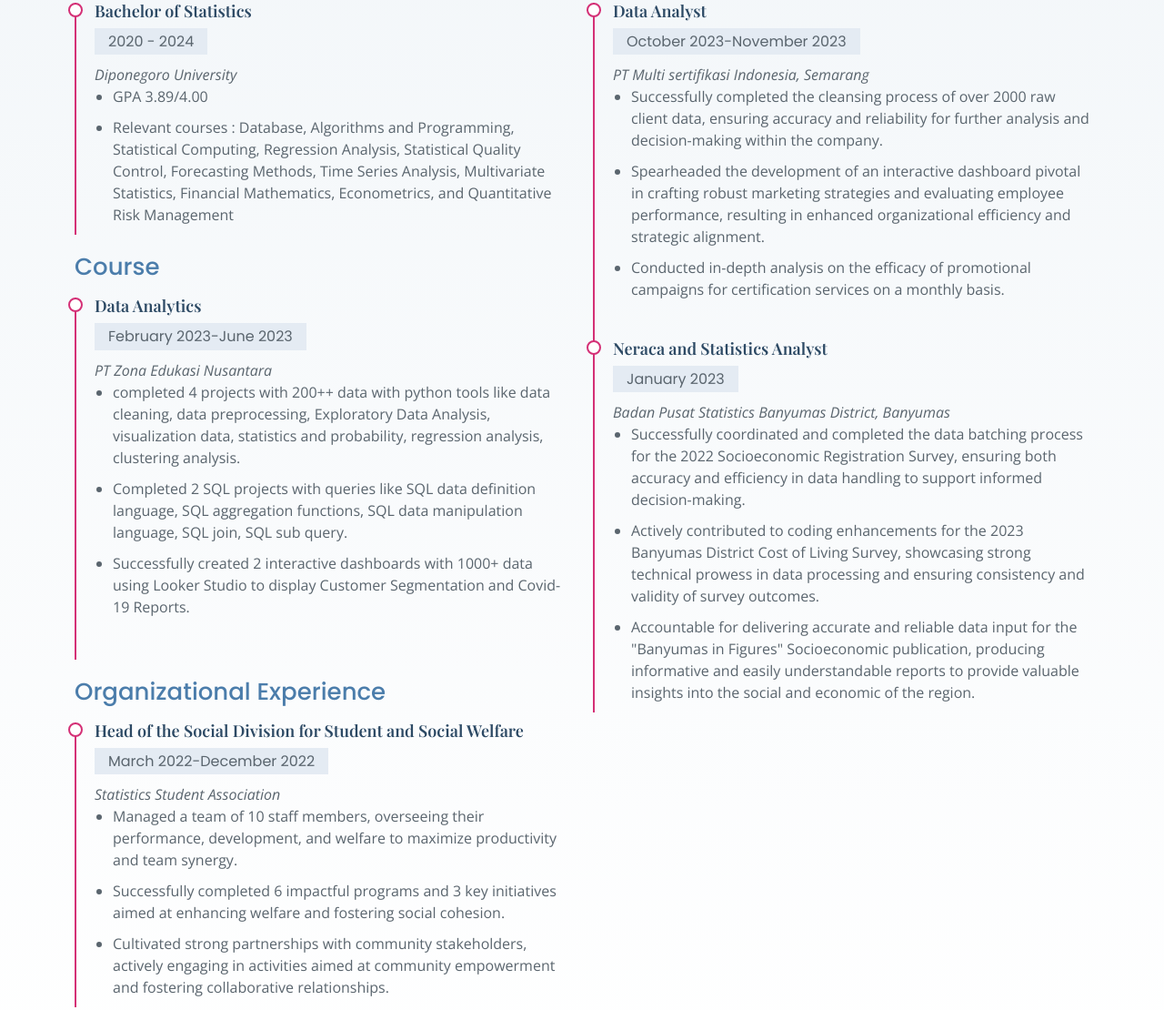
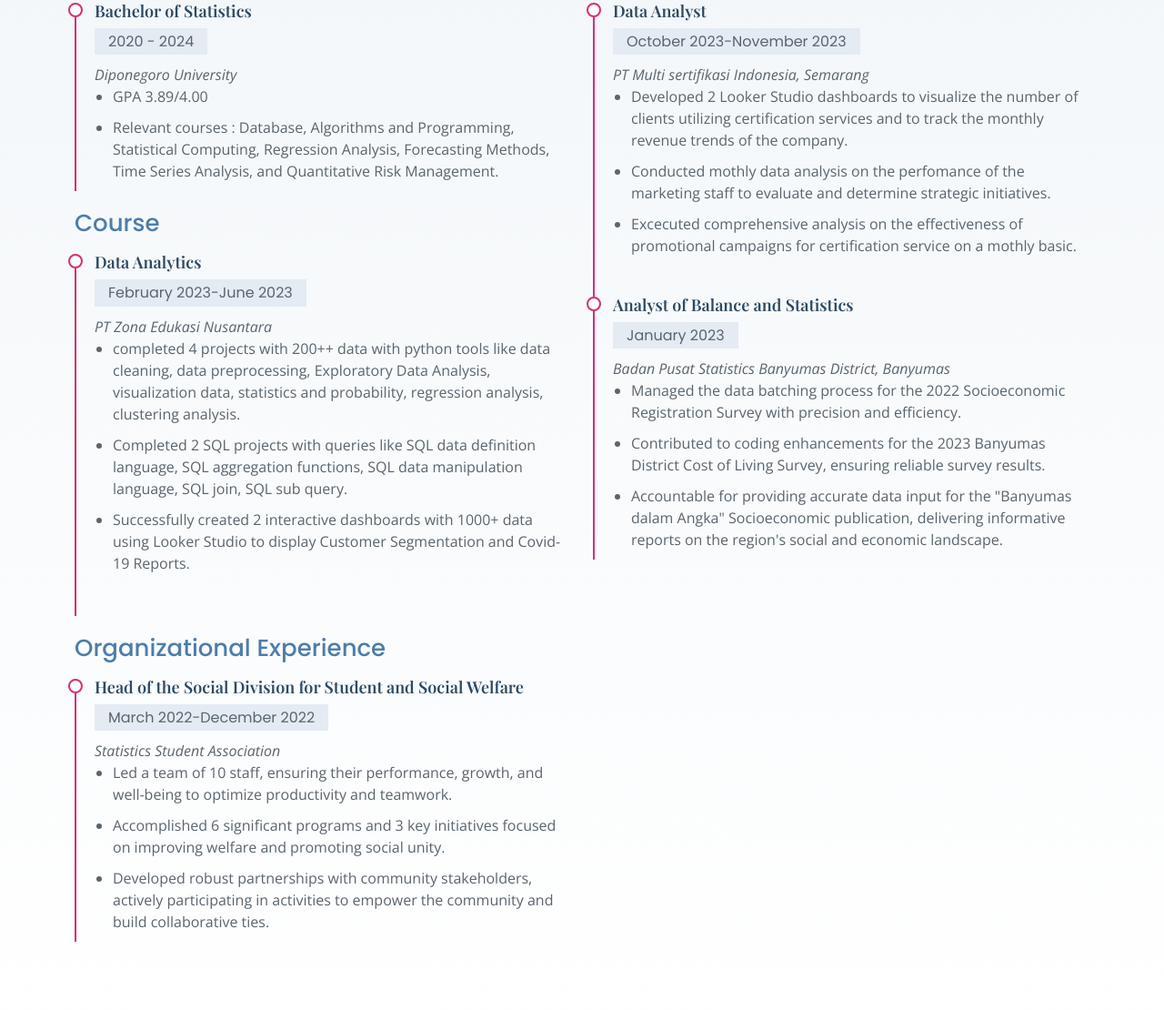
Before and after one commit to dilakiranti/dilakiranti.github.io, a plain HTML site: page index.html in a window 1280 px wide. Shown: the part 1767-2877 px from the top of the page at 91% size. Drawn offline with nearby package versions, Linux system fonts and the light colour scheme; a web font is replaced by a local one.

Commit message:
first commit

```diff
--- a/index.html
+++ b/index.html
@@ -169,7 +169,7 @@
               <p><em>Diponegoro University</em></p>
               <ul>
                 <li>GPA 3.89/4.00</li>
-                <li>Relevant courses : Database, Algorithms and Programming, Statistical Computing, Regression Analysis, Statistical Quality Control, Forecasting Methods, Time Series Analysis, Multivariate Statistics, Financial Mathematics, Econometrics, and Quantitative Risk Management</li>
+                <li>Relevant courses : Database, Algorithms and Programming, Statistical Computing, Regression Analysis, Forecasting Methods, Time Series Analysis, and Quantitative Risk Management.</li>
               </ul>
               </p>
             </div>
@@ -193,9 +193,9 @@
               <h5>March 2022-December 2022</h5>
               <p><em>Statistics Student Association</em></p>
               <ul>
-                <li>Managed a team of 10 staff members, overseeing their performance, development, and welfare to maximize productivity and team synergy.</li>
-                <li>Successfully completed 6 impactful programs and 3 key initiatives aimed at enhancing welfare and fostering social cohesion.</li>
-                <li>Cultivated strong partnerships with community stakeholders, actively engaging in activities aimed at community empowerment and fostering collaborative relationships.</li>
+                <li>Led a team of 10 staff, ensuring their performance, growth, and well-being to optimize productivity and teamwork.</li>
+                <li>Accomplished 6 significant programs and 3 key initiatives focused on improving welfare and promoting social unity.</li>
+                <li>Developed robust partnerships with community stakeholders, actively participating in activities to empower the community and build collaborative ties.</li>
               </ul>
               </p>
             </div>
@@ -208,21 +208,21 @@
               <p><em>PT Multi sertifikasi Indonesia, Semarang </em></p>
               <p>
               <ul>
-                <li>Successfully completed the cleansing process of over 2000 raw client data, ensuring accuracy and reliability for further analysis and decision-making within the company.</li>
-                <li>Spearheaded the development of an interactive dashboard pivotal in crafting robust marketing strategies and evaluating employee performance, resulting in enhanced organizational efficiency and strategic alignment. </li>
-                <li>Conducted in-depth analysis on the efficacy of promotional campaigns for certification services on a monthly basis.</li>
+                <li>Developed 2 Looker Studio dashboards to visualize the number of clients utilizing certification services and to track the monthly revenue trends of the company.</li>
+                <li>Conducted mothly data analysis on the perfomance of the marketing staff to evaluate and determine strategic initiatives. </li>
+                <li>Excecuted comprehensive analysis on the effectiveness of promotional campaigns for certification service on a mothly basic.</li>
               </ul>
               </p>
             </div>
             <div class="resume-item">
-              <h4>Neraca and Statistics Analyst</h4>
+              <h4>Analyst of Balance and Statistics</h4>
               <h5>January 2023</h5>
               <p><em>Badan Pusat Statistics Banyumas District, Banyumas</em></p>
               <p>
               <ul>
-                <li>Successfully coordinated and completed the data batching process for the 2022 Socioeconomic Registration Survey, ensuring both accuracy and efficiency in data handling to support informed decision-making.</li>
-                <li>Actively contributed to coding enhancements for the 2023 Banyumas District Cost of Living Survey, showcasing strong technical prowess in data processing and ensuring consistency and validity of survey outcomes.</li>
-                <li>Accountable for delivering accurate and reliable data input for the "Banyumas in Figures" Socioeconomic publication, producing informative and easily understandable reports to provide valuable insights into the social and economic of the region.</li>
+                <li>Managed the data batching process for the 2022 Socioeconomic Registration Survey with precision and efficiency.</li>
+                <li>Contributed to coding enhancements for the 2023 Banyumas District Cost of Living Survey, ensuring reliable survey results.</li>
+                <li>Accountable for providing accurate data input for the "Banyumas dalam Angka" Socioeconomic publication, delivering informative reports on the region's social and economic landscape.</li>
               </ul>
               </p>
             </div>
@@ -425,7 +425,7 @@
   <footer id="footer">
     <div class="container">
       <div class="copyright">
-        &copy; Copyright <strong><span>Lonely</span></strong>. All Rights Reserved
+        &copy; Copyright <strong><span>Dila Kiranti</span></strong>. All Rights Reserved
       </div>
       <div class="credits">
         <!-- All the links in the footer should remain intact. -->
```
Also changed, not shown: assets/img/bg-2.jpg, assets/img/me-2.jpg.
